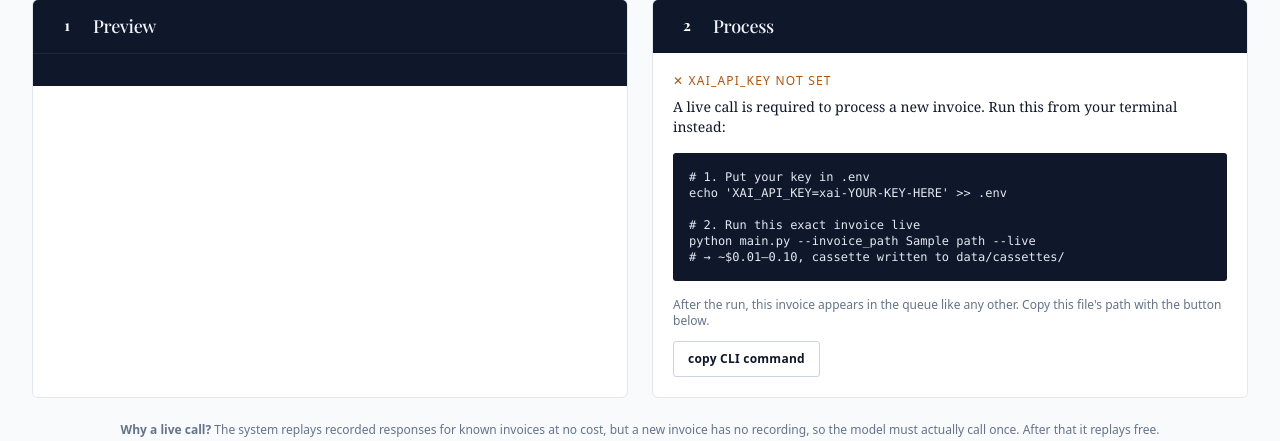
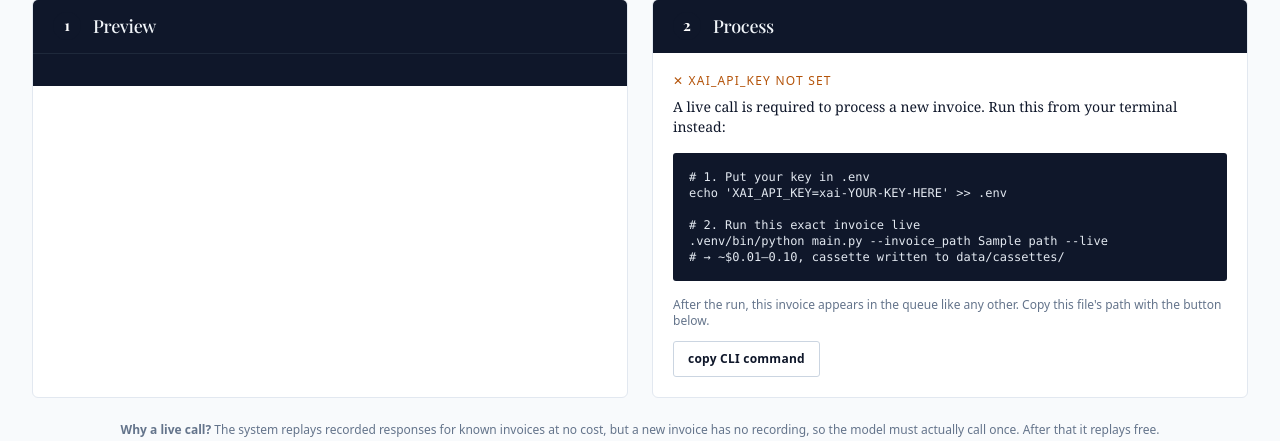
Before and after one commit to mdan-wfu/ap-exception-router, a FastAPI app: template src/ui/templates/upload_detail.html in a window 1280 px wide. Shown: the part 248-689 px from the top of the page. Run offline with FastAPI, Linux system fonts and the light colour scheme; the template is opened without the code that fills it: most values are stand-ins (such as "Sample title", 1, 10 or a date in 2020); data that the repository does not hold is empty; some libraries are stand-ins or nearby versions.

Commit message:
also fix bare-python in provider error text + upload-detail template
Two more surfaces named `python main.py …` where a reviewer would
paste-and-run: the CacheMissError message src/llm/provider.py raises
when a new invoice hits replay mode with no cassette, and the
upload_detail template's CLI-fallback block shown when XAI_API_KEY is
absent (both the copyable code block and the clipboard-write button).
Both now use `.venv/bin/python`, matching README and Makefile.

Dashboard test asserts on the substring "python main.py --invoice_path"
which still matches the new text; no test changes needed.

```diff
--- a/src/llm/provider.py
+++ b/src/llm/provider.py
@@ -189,7 +189,7 @@ class LLMProvider:
                     "To process a new invoice you must:\n"
                     "  1. Put a valid xAI key in .env: XAI_API_KEY=xai-...\n"
                     "  2. Re-run with `--live`  (e.g. "
-                    "`python main.py --invoice_path <PATH> --live`)\n"
+                    "`.venv/bin/python main.py --invoice_path <PATH> --live`)\n"
                     "\n"
                     "This makes real API calls against your xAI account "
                     "and incurs cost (typically $0.01–0.10 per invoice, "
--- a/src/ui/templates/upload_detail.html
+++ b/src/ui/templates/upload_detail.html
@@ -64,14 +64,14 @@
 echo 'XAI_API_KEY=xai-YOUR-KEY-HERE' &gt;&gt; .env
 
 # 2. Run this exact invoice live
-python main.py --invoice_path {{ path }} --live
+.venv/bin/python main.py --invoice_path {{ path }} --live
 # → ~$0.01–0.10, cassette written to data/cassettes/</pre>
         <div class="text-xs mt-4" style="color: var(--ink-mute);">
           After the run, this invoice appears in <a href="/">the queue</a> like any other. Copy this file's path with the button below.
         </div>
         <div class="mt-3">
           <button class="btn" type="button"
-                  onclick="navigator.clipboard.writeText('python main.py --invoice_path {{ path }} --live'); this.textContent='copied';">
+                  onclick="navigator.clipboard.writeText('.venv/bin/python main.py --invoice_path {{ path }} --live'); this.textContent='copied';">
             copy CLI command
           </button>
         </div>
```
